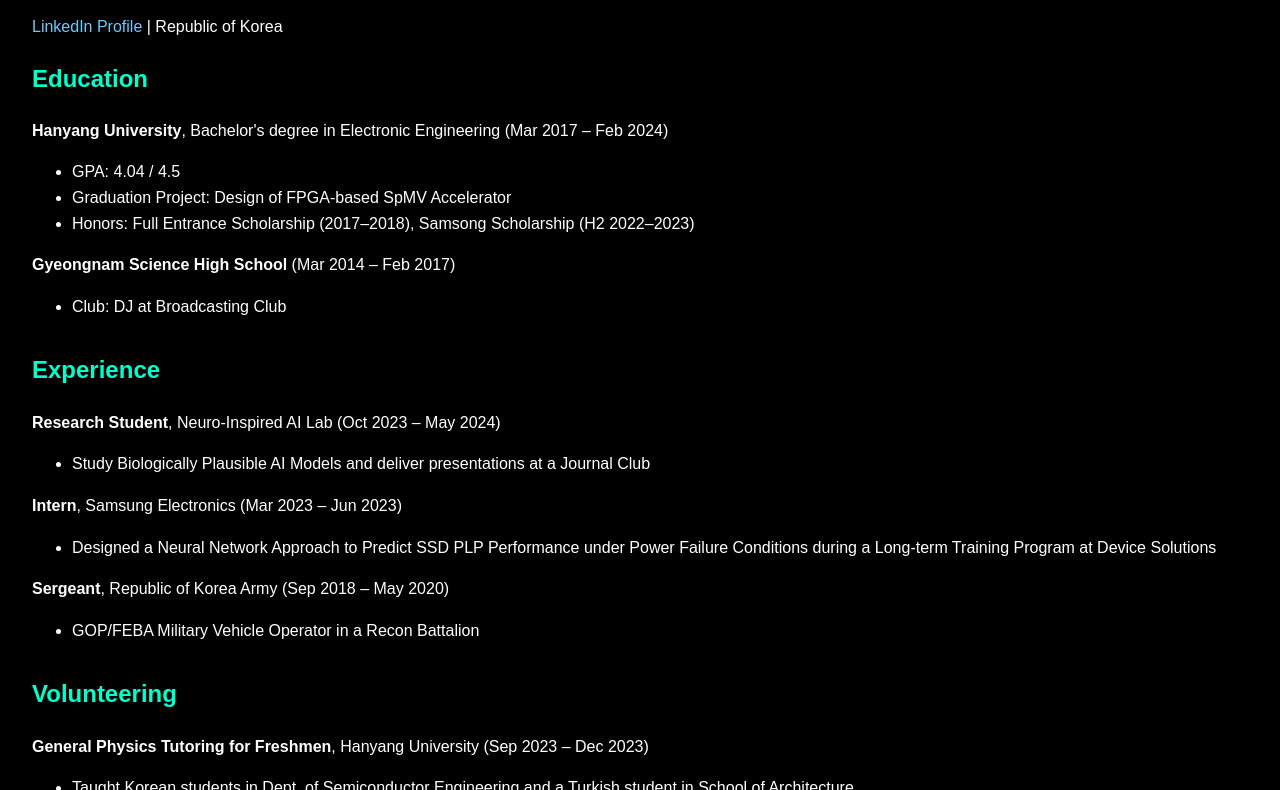
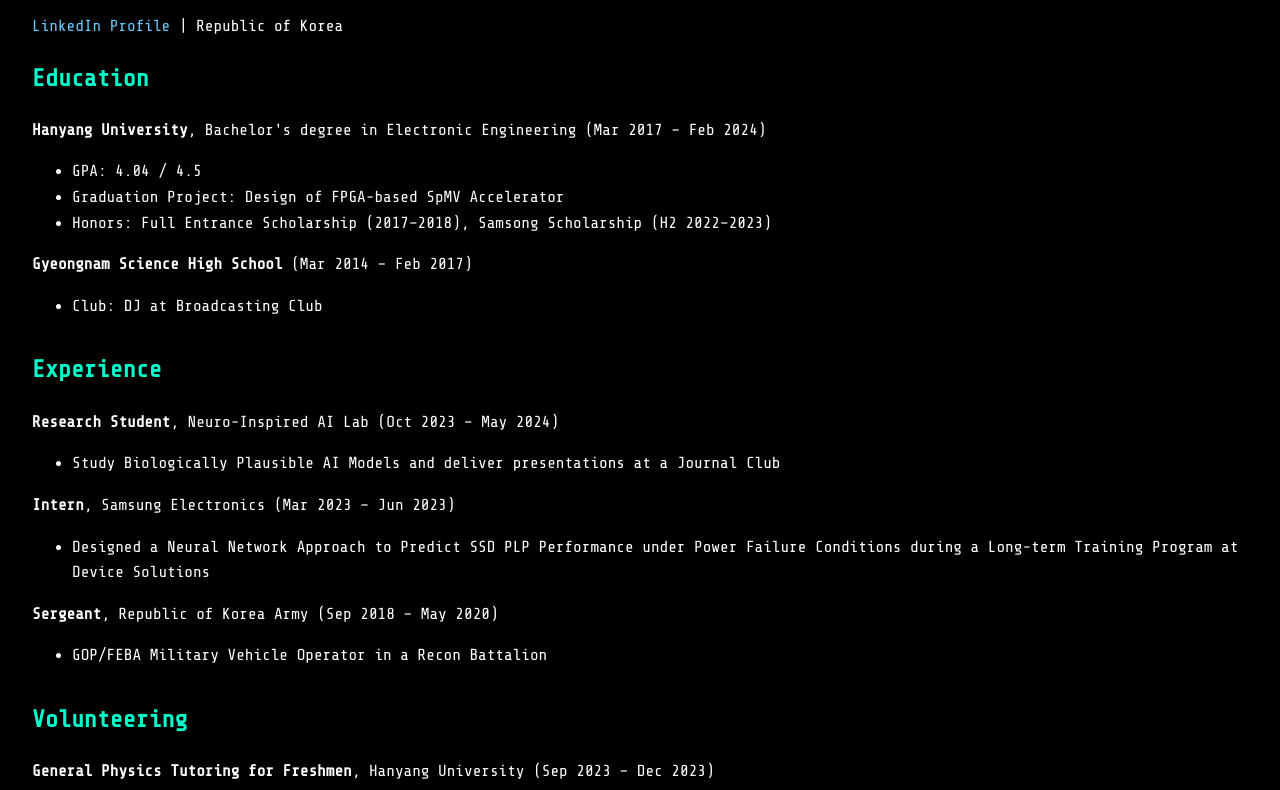
Before and after one commit to tigerhak/hello, a plain HTML site: page index.html in a window 1280 px wide. Shown: the part 112-902 px from the top of the page. Drawn offline with nearby package versions, Linux system fonts and the light colour scheme.

Commit message:
Update index.html

```diff
--- a/index.html
+++ b/index.html
@@ -4,11 +4,15 @@
   <meta charset="UTF-8" />
   <meta name="viewport" content="width=device-width, initial-scale=1.0" />
   <title>Yeonghak Jeong – Resume</title>
+
+  <!-- Share Tech Mono 폰트 불러오기 -->
+  <link href="https://fonts.googleapis.com/css2?family=Share+Tech+Mono&display=swap" rel="stylesheet" />
+
   <style>
     body {
       background-color: #000;
       color: #fff;
-      font-family: sans-serif;
+      font-family: 'Share Tech Mono', monospace;
       margin: 0;
       padding: 2rem;
       line-height: 1.6;
```
